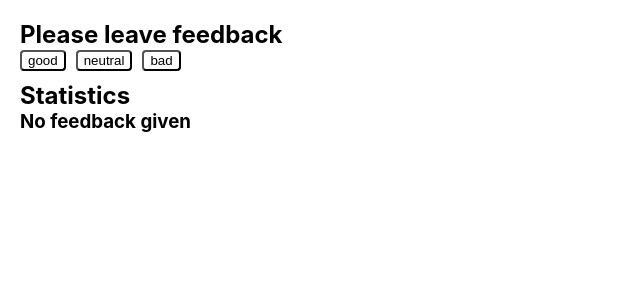
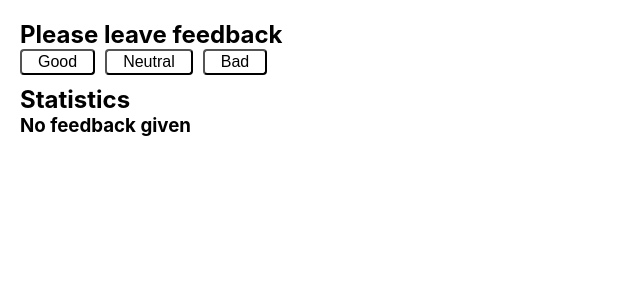
Before and after one commit to dzhafarovm/goit-react-hw-02-feedback, a React (Create React App) app: page / in a window 1280 px wide. Shown: the top 300 px of the page, without its empty margins (0-640 px from the left). Built offline with nearby package versions, Linux system fonts and the light colour scheme.

Commit message:
Update FeedbackOptions.module.css

```diff
--- a/src/Components/FeedbackOptions/FeedbackOptions.module.css
+++ b/src/Components/FeedbackOptions/FeedbackOptions.module.css
@@ -3,13 +3,31 @@
 }
 
 .button {
+  padding: 2px 16px;
   border-radius: 4px;
   background-color: #ffffff;
   cursor: pointer;
   margin-right: 10px;
+  font-size: 16px;
+  text-transform: capitalize;
 }
 
 .button:active {
   color: #ffffff;
   background-color: #1225ee;
 }
+
+.good:active {
+  color: #ffffff;
+  background-color: #1225ee;
+}
+
+.neutral:active {
+  color: #ffffff;
+  background-color: #1225ee;
+}
+
+.bad:active {
+  color: #ffffff;
+  background-color: #1225ee;
+}
```
